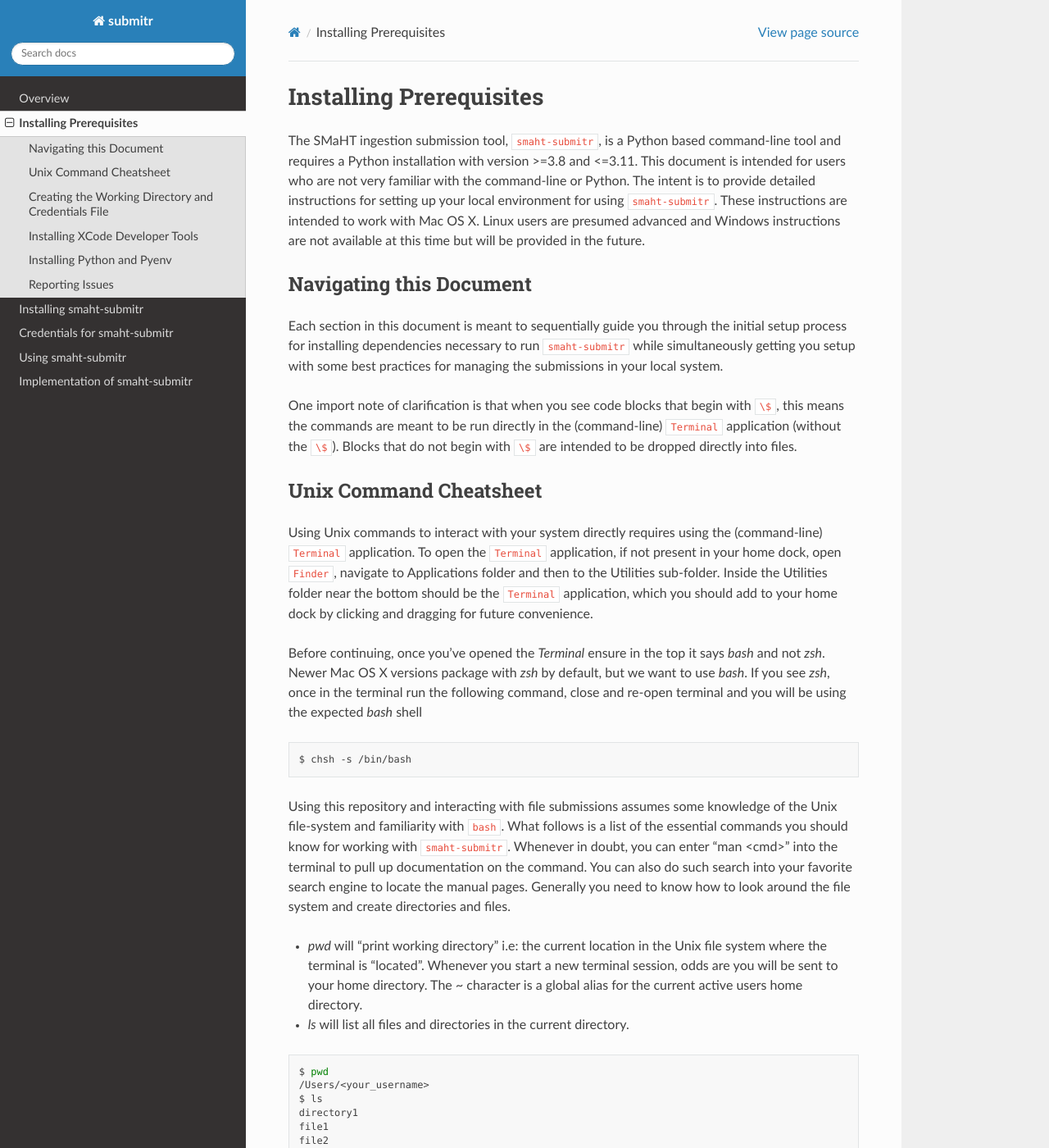
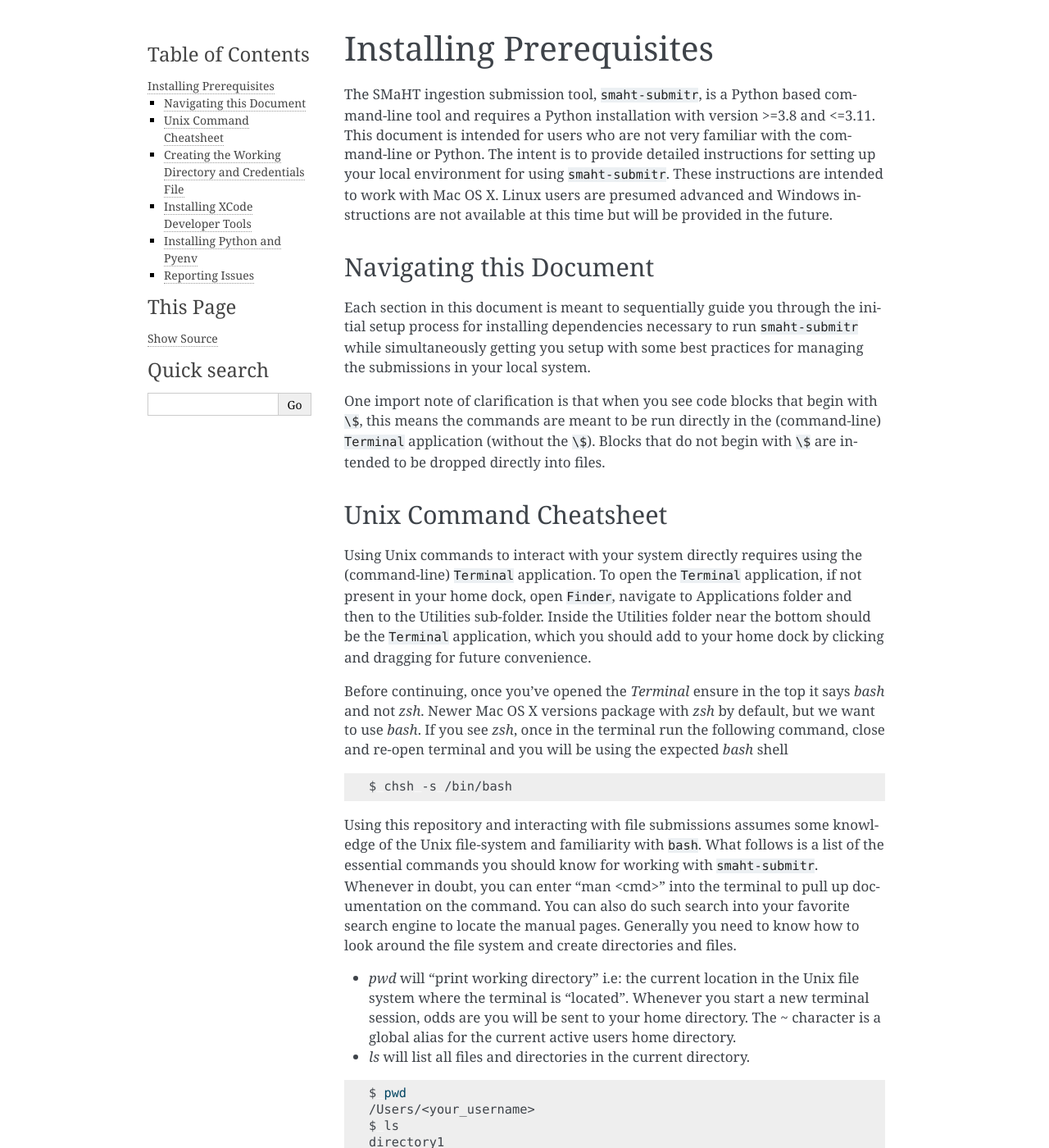
Before and after one commit to smaht-dac/submitr, a Sphinx documentation site: the page built from docs/source/installing_prerequisites.rst, in a window 1280 px wide and 1400 px high. Shown: the whole window at 82% size. Built offline with Sphinx 7.4.7, drawn with Linux system fonts in a browser that asks for light colours; some of the changed text lies outside the part shown.

Commit message:
trying to get .readthedocs.yml working

```diff
--- a/docs/source/conf.py
+++ b/docs/source/conf.py
@@ -28,8 +28,7 @@
 # extensions coming with Sphinx (named 'sphinx.ext.*') or your custom
 # ones.
 extensions = [
-    'sphinx.ext.autodoc',
-    'sphinx-rtd-theme'
+    'sphinx.ext.autodoc'
 ]
 
 # Add any paths that contain templates here, relative to this directory.
@@ -46,7 +45,7 @@
 # The theme to use for HTML and HTML Help pages.  See the documentation for
 # a list of builtin themes.
 #
-html_theme = 'sphinx_rtd_theme'
+# html_theme = 'sphinx_rtd_theme'
 
 # Add any paths that contain custom static files (such as style sheets) here,
 # relative to this directory. They are copied after the builtin static files,
```
